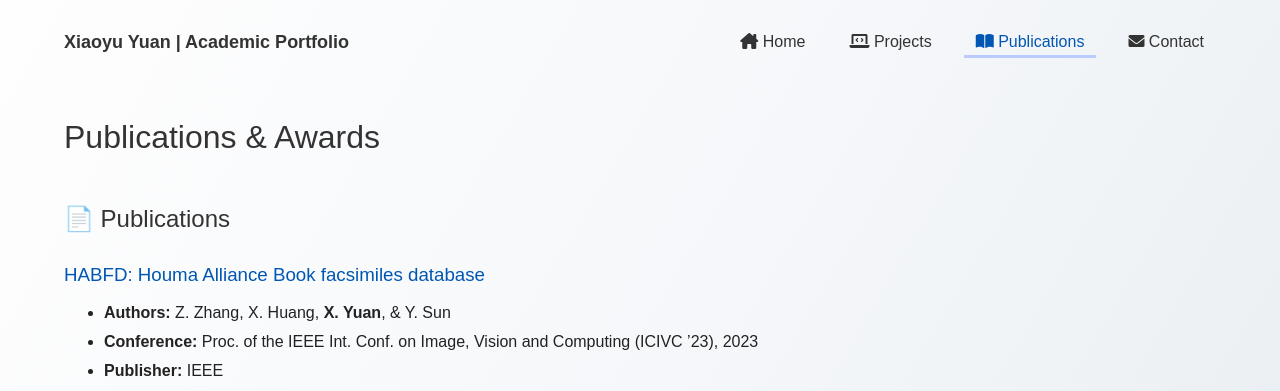
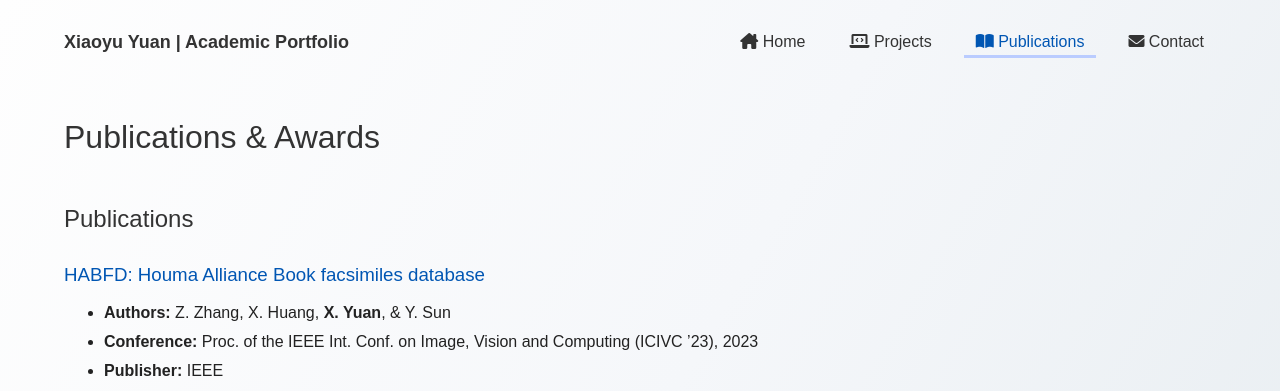
Before and after one commit to XiaoyuYuan19/portfolio, a Jekyll site: the page built from publications.md, in a window 1280 px wide. Shown: the top 391 px of the page. Built offline with Jekyll 4.4.1, drawn with Linux system fonts in a browser that asks for light colours.

```diff
--- a/publications.md
+++ b/publications.md
@@ -6,7 +6,7 @@ permalink: /publications/
 
 # Publications & Awards
 
-## 📄 Publications
+## Publications
 
 {% for paper in site.publications %}
 ### [{{ paper.title }}]({{ paper.link }})
```
